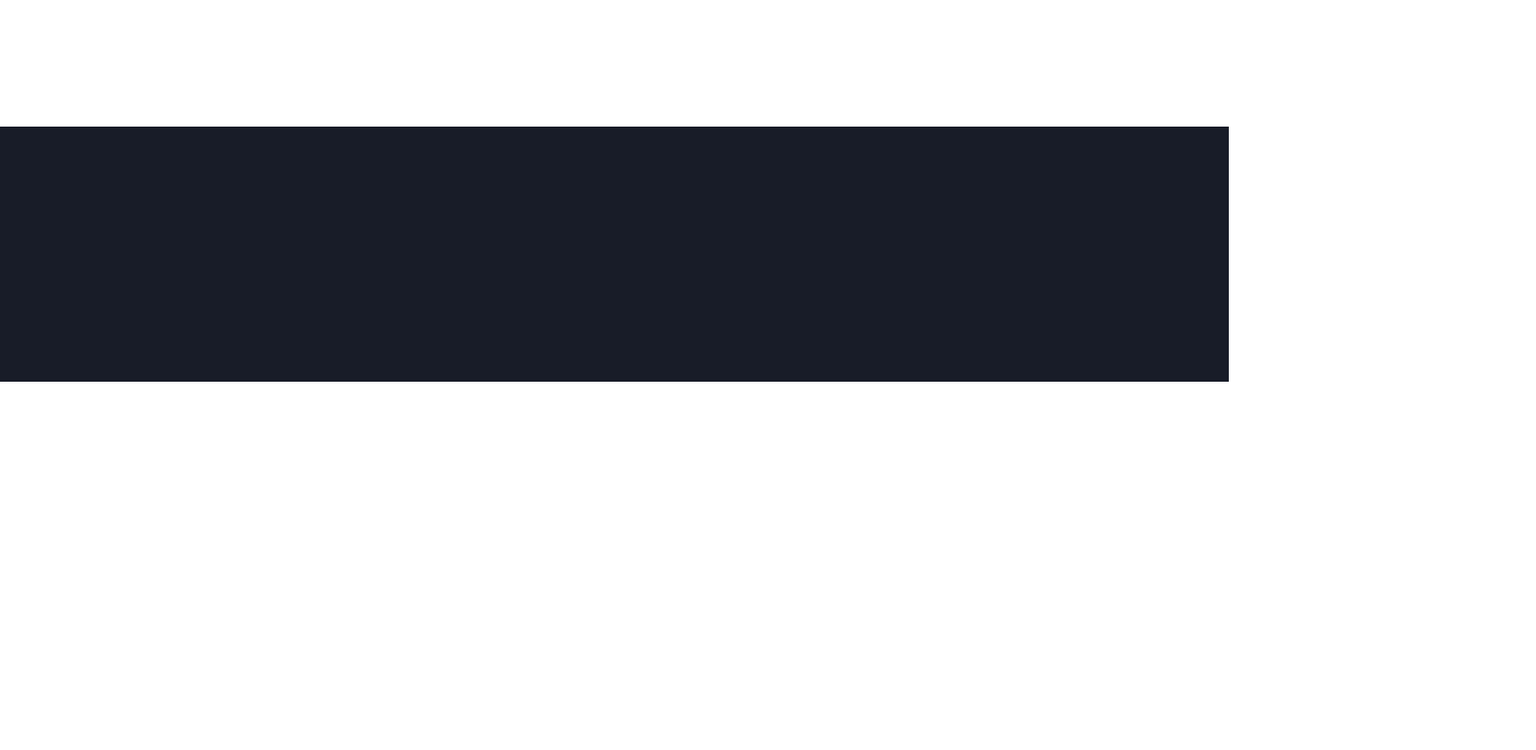
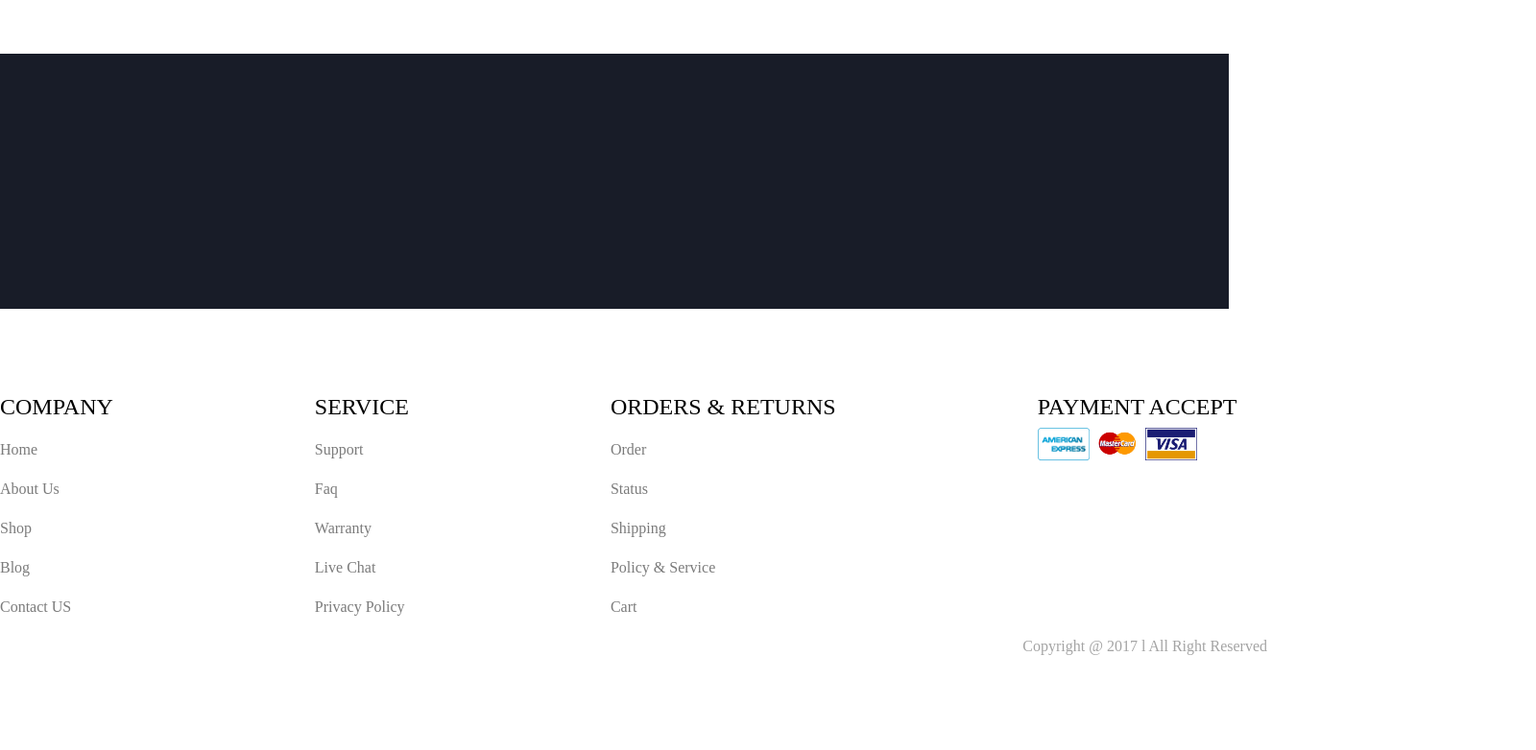
Before and after one commit to WalKer-5/apple, a plain HTML site: page index.html in a window 1280 px wide. Shown: the part 2054-2836 px from the top of the page at 96% size, 1600 px wide, since content can reach past the window. Before the commit the page ends 2452 px from the top, so only its background shows below. Drawn offline with Linux system fonts and the light colour scheme.

Commit message:
add footer

```diff
--- a/CSS/style.css
+++ b/CSS/style.css
@@ -46,6 +46,7 @@
 }
 .section-image{
     margin-top: 96px;
+    width: 100%;
 }
 .h-div{
     top: 50%;
@@ -111,9 +112,15 @@
     display: inline-block;
     margin-left: 18px;
 }
-/*Margin TOP*/
+/*Margin TOP margin left*/
 .margin {
     margin-top: 60px;
+}
+.margin-left{
+    margin-left: 210px;
+}
+.margin-margin{
+    margin-top: 90px;
 }
 /*Load More BOX*/
 .load-more{
@@ -137,3 +144,24 @@
     background-color: #181C28;
     margin-top: 135px;
 }
+/*Footer*/
+.block-h2{
+    font-size: 24px;
+    text-transform: uppercase;
+}
+.list-block{
+    margin-top: 25px;
+}
+.footer-li{
+    margin: 25px 0;
+}
+.footer-a{
+    color: #7B7B7B;
+    font-size: 16px;
+    font-weight: 500;
+}
+.footer-p {
+    color: #A4A4A4;
+    font-size: 16px;
+    margin-bottom: 100px;
+}
--- /dev/null
+++ b/JavaScript/javascript.js
@@ -0,0 +1,4 @@
+let Container = document.querySelector(".load-more");
+Container.addEventListener('click' , function(){
+    alert('GeoLab IS BEST !!!!!')
+})
--- a/index.html
+++ b/index.html
@@ -1,5 +1,6 @@
 <!DOCTYPE html>
 <html lang="en">
+
 <head>
     <meta charset="UTF-8">
     <meta http-equiv="X-UA-Compatible" content="IE=edge">
@@ -8,7 +9,9 @@
     <title>Radeon</title>
     <link rel="stylesheet" href="CSS/reset.css">
     <link rel="stylesheet" href="CSS/style.css">
+    <script src="JavaScript/javascript.js" defer></script>
 </head>
+
 <body>
     <!--Start Header-->
     <header class="fixed">
@@ -125,5 +128,92 @@
     </section>
     <!--Background Section-->
     <section class="background-section"></section>
+    <!--Start Footer-->
+    <footer class="clear">
+        <!--Block Style-->
+        <div class="container margin-margin clear">
+            <div class="blocks clear">
+                <div class="float-left">
+                    <h2 class="block-h2">Company</h2>
+                    <div class="list-block">
+                        <ul>
+                            <li class="footer-li">
+                                <a class="footer-a" href="#">Home</a>
+                            </li>
+                            <li class="footer-li">
+                                <a class="footer-a" href="#">About Us</a>
+                            </li>
+                            <li class="footer-li">
+                                <a class="footer-a" href="#">Shop</a>
+                            </li>
+                            <li class="footer-li">
+                                <a class="footer-a" href="#">Blog</a>
+                            </li>
+                            <li class="footer-li">
+                                <a class="footer-a" href="#">Contact US</a>
+                            </li>
+                        </ul>
+                    </div>
+                </div>
+                <!--2-->
+                <div class="float-left margin-left">
+                    <h2 class="block-h2">Service</h2>
+                    <div class="list-block">
+                        <ul>
+                            <li class="footer-li">
+                                <a class="footer-a" href="#">Support</a>
+                            </li>
+                            <li class="footer-li">
+                                <a class="footer-a" href="#">Faq</a>
+                            </li>
+                            <li class="footer-li">
+                                <a class="footer-a" href="#">Warranty</a>
+                            </li>
+                            <li class="footer-li">
+                                <a class="footer-a" href="#">Live Chat</a>
+                            </li>
+                            <li class="footer-li">
+                                <a class="footer-a" href="#">Privacy Policy</a>
+                            </li>
+                        </ul>
+                    </div>
+                </div>
+                <!--3-->
+                <div class="float-left margin-left">
+                    <h2 class="block-h2">Orders & Returns</h2>
+                    <div class="list-block">
+                        <ul>
+                            <li class="footer-li">
+                                <a class="footer-a" href="#">Order</a>
+                            </li>
+                            <li class="footer-li">
+                                <a class="footer-a" href="#">Status</a>
+                            </li>
+                            <li class="footer-li">
+                                <a class="footer-a" href="#">Shipping</a>
+                            </li>
+                            <li class="footer-li">
+                                <a class="footer-a" href="#">Policy & Service</a>
+                            </li>
+                            <li class="footer-li">
+                                <a class="footer-a" href="#">Cart</a>
+                            </li>
+                        </ul>
+                    </div>
+                </div>
+                <!--Icons-->
+                <div class="float-left margin-left">
+                    <h2 class="block-h2">Payment Accept</h2>
+                    <div class="div-icon">
+                        <img class="middle" src="Images/icon1.png" alt="icon">
+                        <img class="middle" src="Images/icon2.png" alt="icon">
+                        <img class="middle" src="Images/icon3.png" alt="icon">
+                    </div>
+                </div>
+            </div>
+            <p class="footer-p float-right">Copyright @ 2017 l All Right Reserved</p>
+        </div>
+    </footer>
 </body>
+
 </html>
```
Also changed, not shown: Images/icon1.png (added), Images/icon2.png (added), Images/icon3.png (added).
